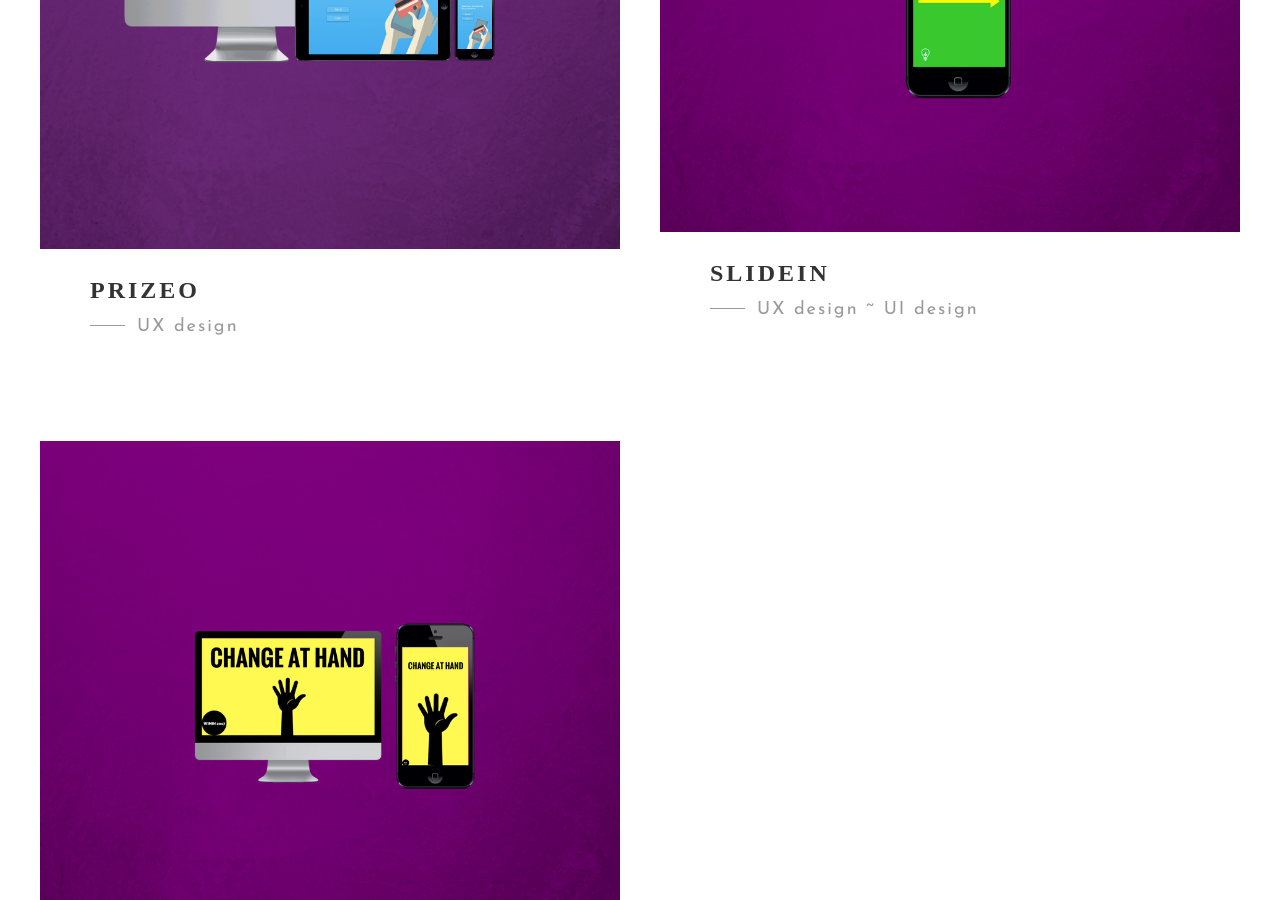
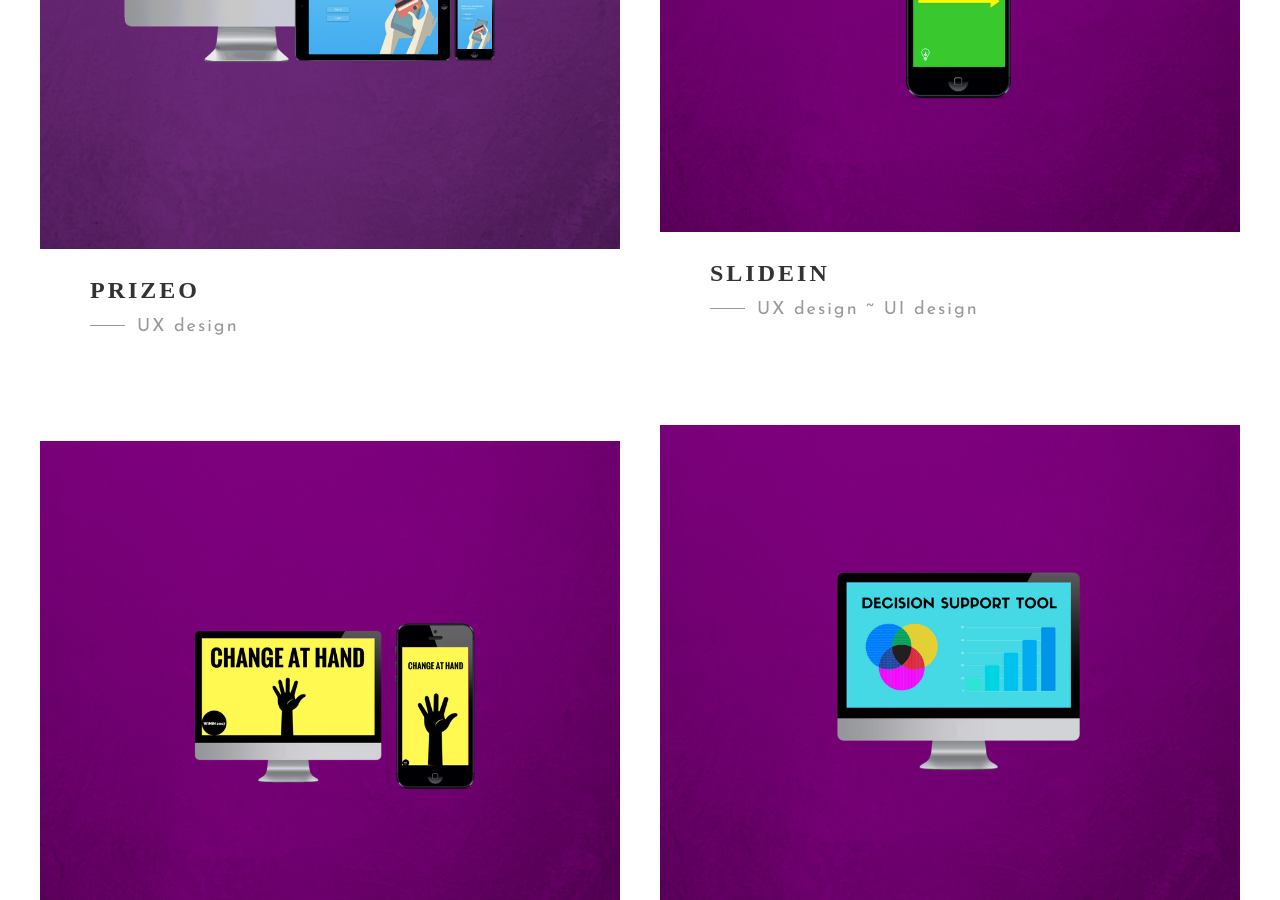
Before and after one commit to carlaesperanza/carlaesperanza.github.io, a Jekyll site: the page built from portfolio.html, in a window 1280 px wide and 900 px high, scrolled down 890 px. Built offline with Jekyll 4.4.1, drawn with Linux system fonts in a browser that asks for light colours; some web fonts are replaced; some of the changed lines change nothing that is shown.

Commit message:
Update portfolio.html

```diff
--- a/portfolio.html
+++ b/portfolio.html
@@ -12,10 +12,7 @@
   link_to: portfolio-item.html
   image: images/@stock/menuefirst.png
   categories: UX design ~ UI design ~ Social media strategy
-- title: Decision Support Tool
-  link_to: portfolio-item-2.html
-  image: images/@stock/thirdmenue.png
-  categories: Visual Basics for Applications programming
+
 
 
 works_right:
@@ -24,6 +21,10 @@
   image: images/@stock/menuelast.png
   categories: UX design ~ UI design
 
+- title: Decision Support Tool
+  link_to: portfolio-item-2.html
+  image: images/@stock/thirdmenue.png
+  categories: Visual Basics for Applications programming
 
 
 
```
